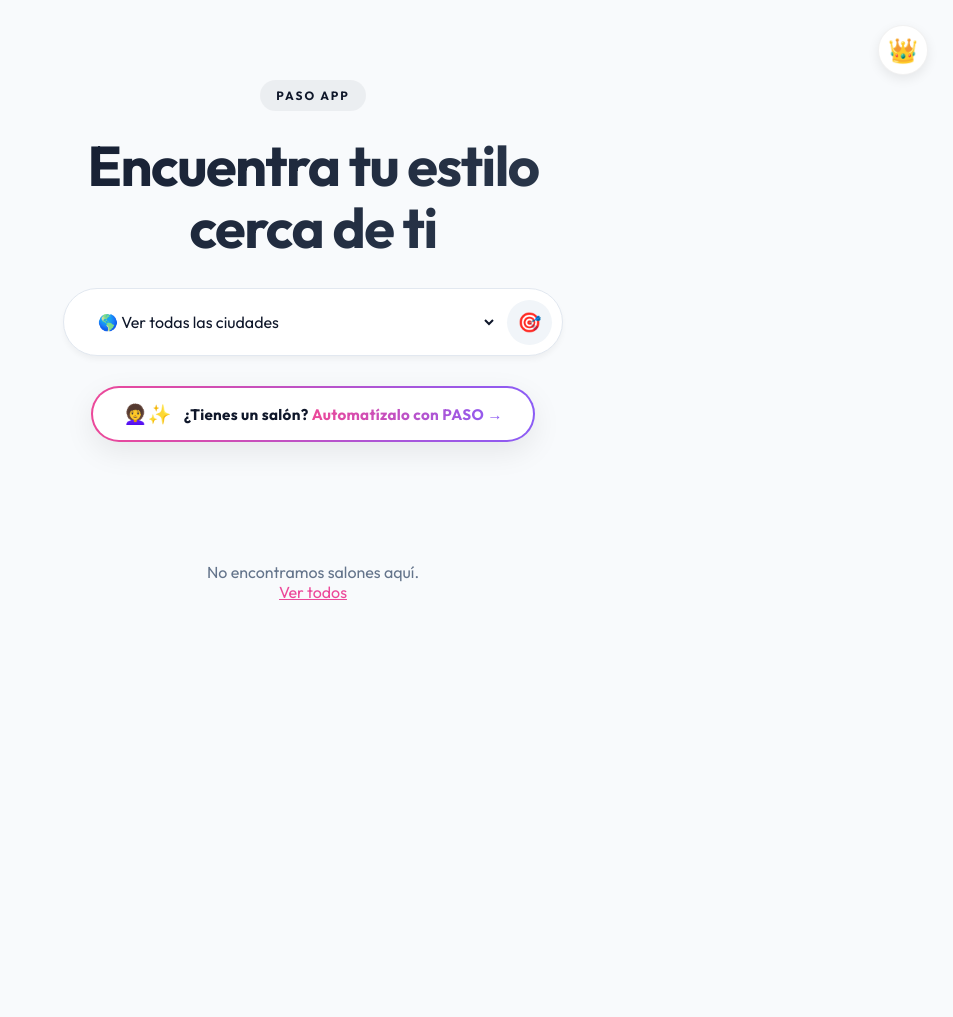
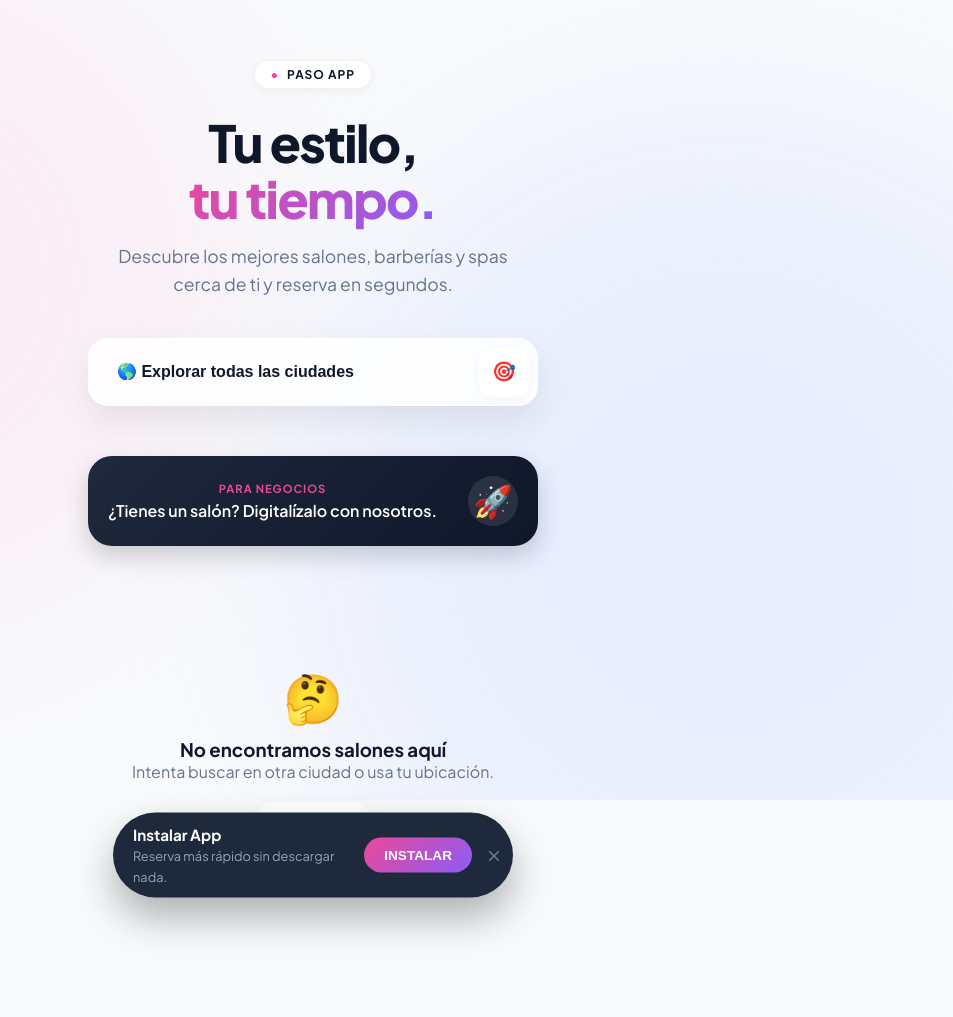
Before and after one commit to juanpablosierraorjuela-bit/CitasPeluqueria-Backend, a Django app: template salon/templates/salon/index.html in a window 1280 px wide. Shown: the whole page, without its empty margins (327-1280 px from the left). Before the commit the page ends 600 px from the top, so only its background shows below. Run offline with Django 3.2, Linux system fonts and the light colour scheme; the template is opened without the code that fills it, so the values that code supplies are empty.

Commit message:
Update index.html

```diff
--- a/salon/templates/salon/index.html
+++ b/salon/templates/salon/index.html
@@ -3,174 +3,332 @@
 <html lang="es">
 <head>
     <meta charset="UTF-8">
-    <meta name="viewport" content="width=device-width, initial-scale=1.0">
+    <meta name="viewport" content="width=device-width, initial-scale=1.0, maximum-scale=1.0, user-scalable=no">
     <title>PASO | Reserva tu Estilo</title>
 
     <link rel="manifest" href="{% url 'pwa_manifest' %}">
-    <meta name="theme-color" content="#ec4899">
+    <meta name="theme-color" content="#ffffff">
     <link rel="apple-touch-icon" href="{% static 'img/icon-192.png' %}">
 
-    <link href="https://fonts.googleapis.com/css2?family=Outfit:wght@300;400;500;700&display=swap" rel="stylesheet">
+    <link href="https://fonts.googleapis.com/css2?family=Plus+Jakarta+Sans:wght@400;500;600;700;800&display=swap" rel="stylesheet">
 
     <style>
         :root {
-            --bg-color: #f8fafc;
-            --text-dark: #0f172a;
-            --text-gray: #64748b;
-            --card-bg: #ffffff;
-            --primary-gradient: linear-gradient(135deg, #0f172a 0%, #334155 100%);
-            --accent-gradient: linear-gradient(90deg, #ec4899 0%, #8b5cf6 100%);
+            --primary: #0f172a;
+            --primary-light: #334155;
+            --accent: #ec4899;
+            --accent-gradient: linear-gradient(135deg, #ec4899 0%, #8b5cf6 100%);
+            --bg-body: #f8fafc;
+            --card-bg: rgba(255, 255, 255, 0.9);
+            --glass: rgba(255, 255, 255, 0.85);
             --shadow-sm: 0 4px 6px -1px rgba(0, 0, 0, 0.05);
-            --shadow-hover: 0 20px 25px -5px rgba(0, 0, 0, 0.1);
+            --shadow-lg: 0 20px 25px -5px rgba(0, 0, 0, 0.1), 0 8px 10px -6px rgba(0, 0, 0, 0.01);
+            --transition: cubic-bezier(0.4, 0, 0.2, 1);
         }
 
-        * { margin: 0; padding: 0; box-sizing: border-box; }
+        * { margin: 0; padding: 0; box-sizing: border-box; -webkit-tap-highlight-color: transparent; }
 
         body {
-            font-family: 'Outfit', sans-serif;
-            background-color: var(--bg-color);
-            color: var(--text-dark);
+            font-family: 'Plus Jakarta Sans', sans-serif;
+            background-color: var(--bg-body);
+            color: var(--primary);
             min-height: 100vh;
-            display: flex;
-            flex-direction: column;
-            align-items: center;
+            overflow-x: hidden;
             position: relative;
         }
 
-        /* BOTÓN DUEÑO */
-        .btn-admin-access {
-            position: absolute; top: 25px; right: 25px;
-            background: #ffffff; color: #0f172a;
-            width: 50px; height: 50px; border-radius: 50%;
-            text-decoration: none; box-shadow: 0 4px 12px rgba(0,0,0,0.08);
-            transition: all 0.3s ease; display: flex; align-items: center; justify-content: center;
-            border: 1px solid rgba(0,0,0,0.05); z-index: 1000;
+        /* --- FONDO ANIMADO (AURORA) --- */
+        .bg-blobs {
+            position: fixed; top: 0; left: 0; width: 100%; height: 100%; z-index: -1;
+            overflow: hidden; background: #f8fafc;
         }
-        .btn-admin-access:hover { transform: translateY(-3px) rotate(15deg); box-shadow: 0 10px 20px rgba(0,0,0,0.12); color: #ec4899; }
+        .blob {
+            position: absolute; border-radius: 50%; filter: blur(80px); opacity: 0.6;
+            animation: float 10s infinite alternate ease-in-out;
+        }
+        .blob-1 { top: -10%; left: -10%; width: 50vw; height: 50vw; background: #fce7f3; animation-delay: 0s; }
+        .blob-2 { bottom: -10%; right: -10%; width: 60vw; height: 60vw; background: #e0e7ff; animation-delay: -5s; }
+        @keyframes float {
+            0% { transform: translate(0, 0) scale(1); }
+            100% { transform: translate(30px, 50px) scale(1.1); }
+        }
 
-        header { text-align: center; padding: 80px 20px 40px; max-width: 900px; width: 100%; }
-        .brand-badge { display: inline-block; background: rgba(15, 23, 42, 0.05); color: var(--text-dark); padding: 8px 16px; border-radius: 50px; font-size: 0.75rem; font-weight: 700; margin-bottom: 24px; letter-spacing: 2px; text-transform: uppercase; }
-        .header-title { font-size: 3.5rem; font-weight: 700; line-height: 1.1; margin-bottom: 20px; background: var(--primary-gradient); -webkit-background-clip: text; -webkit-text-fill-color: transparent; letter-spacing: -1.5px; }
+        /* --- HEADER & HERO --- */
+        header {
+            padding: 60px 20px 40px;
+            display: flex; flex-direction: column; align-items: center; text-align: center;
+            position: relative; z-index: 10;
+        }
 
-        .search-container { background: white; padding: 10px; border-radius: 50px; box-shadow: var(--shadow-sm); display: flex; gap: 10px; max-width: 500px; margin: 30px auto 20px; border: 1px solid #e2e8f0; align-items: center; }
-        .city-select { flex: 1; border: none; padding: 12px 20px; font-size: 1rem; border-radius: 40px; font-family: inherit; color: var(--text-dark); background: transparent; cursor: pointer; outline: none; }
-        .btn-geo { background: #f1f5f9; border: none; width: 45px; height: 45px; border-radius: 50%; cursor: pointer; display: flex; align-items: center; justify-content: center; font-size: 1.2rem; transition: 0.2s; color: var(--text-dark); }
-        .btn-geo:hover { background: #e2e8f0; color: #ec4899; }
+        .brand-pill {
+            display: inline-flex; align-items: center; gap: 8px;
+            background: white; padding: 6px 16px; border-radius: 30px;
+            box-shadow: 0 2px 10px rgba(0,0,0,0.05); margin-bottom: 25px;
+            font-size: 0.75rem; font-weight: 700; letter-spacing: 1px; color: var(--primary);
+            text-transform: uppercase; border: 1px solid rgba(0,0,0,0.05);
+        }
 
-        .salon-grid { display: grid; grid-template-columns: repeat(auto-fill, minmax(300px, 1fr)); gap: 30px; max-width: 1200px; width: 100%; padding: 40px 40px 100px; }
-        .salon-card { background: var(--card-bg); border-radius: 24px; padding: 30px; text-decoration: none; color: inherit; position: relative; overflow: hidden; transition: all 0.3s ease; border: 1px solid rgba(255, 255, 255, 0.8); box-shadow: var(--shadow-sm); display: flex; flex-direction: column; justify-content: space-between; min-height: 200px; }
-        .salon-card:hover { transform: translateY(-5px); box-shadow: var(--shadow-hover); border-color: rgba(236, 72, 153, 0.2); }
-        .salon-card::after { content: ''; position: absolute; left: 0; bottom: 0; height: 4px; width: 0%; background: var(--accent-gradient); transition: width 0.3s ease; }
-        .salon-card:hover::after { width: 100%; }
-        .salon-name { font-size: 1.5rem; font-weight: 700; margin-bottom: 8px; }
-        .salon-city { display: inline-block; font-size: 0.75rem; font-weight: 700; text-transform: uppercase; color: #ec4899; background: #fdf2f8; padding: 4px 10px; border-radius: 20px; margin-bottom: 15px; }
-        .info-row { display: flex; align-items: center; gap: 8px; font-size: 0.9rem; color: var(--text-gray); margin-bottom: 5px; }
-        .action-link { font-weight: 600; font-size: 0.9rem; color: var(--text-dark); display: flex; align-items: center; gap: 5px; margin-top: 20px; opacity: 0.7; transition: 0.3s; }
-        .salon-card:hover .action-link { opacity: 1; gap: 10px; }
+        .hero-title {
+            font-size: 3.2rem; font-weight: 800; line-height: 1.1; margin-bottom: 15px;
+            letter-spacing: -0.03em; color: var(--primary);
+        }
+        .hero-title span {
+            background: var(--accent-gradient); -webkit-background-clip: text; -webkit-text-fill-color: transparent;
+        }
 
-        /* DISEÑO PWA FLOTANTE (GLASSMORPHISM) */
+        .hero-subtitle {
+            font-size: 1.1rem; color: #64748b; margin-bottom: 40px; max-width: 400px; line-height: 1.6;
+        }
+
+        /* --- BUSCADOR FLOTANTE --- */
+        .search-glass {
+            background: var(--glass); backdrop-filter: blur(12px);
+            padding: 8px; border-radius: 20px;
+            box-shadow: 0 15px 35px rgba(0,0,0,0.08); border: 1px solid white;
+            display: flex; width: 100%; max-width: 450px; transition: transform 0.3s var(--transition);
+        }
+        .search-glass:focus-within { transform: translateY(-2px); box-shadow: 0 20px 40px rgba(236, 72, 153, 0.15); }
+
+        .city-select {
+            flex: 1; border: none; background: transparent; padding: 15px 20px;
+            font-size: 1rem; font-weight: 600; color: var(--primary); outline: none;
+            cursor: pointer; appearance: none;
+        }
+
+        .btn-location {
+            width: 50px; height: 50px; border-radius: 14px; border: none;
+            background: white; color: var(--primary); font-size: 1.2rem;
+            cursor: pointer; transition: 0.2s; box-shadow: 0 4px 10px rgba(0,0,0,0.03);
+            display: flex; align-items: center; justify-content: center;
+        }
+        .btn-location:hover { background: var(--accent); color: white; }
+
+        /* --- SAAS CTA CARD --- */
+        .saas-banner {
+            margin-top: 50px; width: 100%; max-width: 450px;
+            background: linear-gradient(135deg, #1e293b 0%, #0f172a 100%);
+            border-radius: 24px; padding: 20px; position: relative; overflow: hidden;
+            display: flex; align-items: center; justify-content: space-between;
+            text-decoration: none; transition: transform 0.3s;
+            box-shadow: 0 10px 25px rgba(15, 23, 42, 0.2);
+        }
+        .saas-banner:hover { transform: translateY(-3px); }
+        .saas-content { color: white; z-index: 2; }
+        .saas-tag { font-size: 0.7rem; color: #ec4899; font-weight: 700; text-transform: uppercase; letter-spacing: 1px; margin-bottom: 5px; display: block; }
+        .saas-text { font-size: 1rem; font-weight: 600; margin: 0; }
+        .saas-icon { font-size: 2rem; background: rgba(255,255,255,0.1); width: 50px; height: 50px; border-radius: 50%; display: flex; align-items: center; justify-content: center; }
+
+        /* --- GRID DE SALONES --- */
+        .grid-container {
+            width: 100%; max-width: 1000px; margin: 0 auto; padding: 20px 20px 120px;
+            display: grid; grid-template-columns: repeat(auto-fill, minmax(320px, 1fr)); gap: 25px;
+        }
+
+        .salon-card {
+            background: var(--card-bg); backdrop-filter: blur(5px);
+            border-radius: 24px; padding: 25px;
+            text-decoration: none; color: inherit;
+            border: 1px solid rgba(255,255,255,0.6);
+            box-shadow: var(--shadow-sm);
+            transition: all 0.4s var(--transition);
+            opacity: 0; transform: translateY(30px); /* Para animación de entrada */
+            display: flex; flex-direction: column;
+        }
+
+        .salon-card.visible { opacity: 1; transform: translateY(0); }
+        .salon-card:hover {
+            transform: translateY(-8px) scale(1.02);
+            box-shadow: var(--shadow-lg); border-color: rgba(236, 72, 153, 0.3);
+        }
+
+        .salon-header { display: flex; align-items: center; gap: 15px; margin-bottom: 20px; }
+
+        /* Avatar Generado Automáticamente */
+        .salon-avatar {
+            width: 60px; height: 60px; border-radius: 18px;
+            background: linear-gradient(135deg, #e2e8f0, #cbd5e1);
+            color: #475569; font-size: 1.5rem; font-weight: 800;
+            display: flex; align-items: center; justify-content: center;
+            box-shadow: 0 8px 15px rgba(0,0,0,0.05);
+            flex-shrink: 0;
+        }
+
+        .salon-info h2 { font-size: 1.25rem; font-weight: 800; color: var(--primary); margin: 0; line-height: 1.2; }
+        .salon-location { font-size: 0.85rem; color: #64748b; display: flex; align-items: center; gap: 5px; margin-top: 5px; }
+
+        .salon-footer {
+            margin-top: auto; padding-top: 20px; border-top: 1px solid rgba(0,0,0,0.04);
+            display: flex; justify-content: space-between; align-items: center;
+        }
+        .btn-book {
+            font-size: 0.9rem; font-weight: 700; color: var(--accent);
+            display: flex; align-items: center; gap: 5px; transition: gap 0.2s;
+        }
+        .salon-card:hover .btn-book { gap: 10px; }
+
+        /* --- ADMIN BUTTON --- */
+        .admin-float {
+            position: fixed; top: 20px; right: 20px; z-index: 100;
+            background: rgba(255,255,255,0.8); backdrop-filter: blur(10px);
+            width: 45px; height: 45px; border-radius: 50%;
+            display: flex; align-items: center; justify-content: center;
+            text-decoration: none; font-size: 1.2rem;
+            box-shadow: 0 5px 15px rgba(0,0,0,0.05); border: 1px solid rgba(0,0,0,0.05);
+            transition: transform 0.3s;
+        }
+        .admin-float:hover { transform: rotate(15deg) scale(1.1); }
+
+        /* --- PWA TOAST --- */
         .pwa-toast {
-            position: fixed; bottom: 30px; left: 50%; transform: translateX(-50%) translateY(100px);
-            background: rgba(15, 23, 42, 0.85); backdrop-filter: blur(12px); -webkit-backdrop-filter: blur(12px);
-            padding: 12px 20px; border-radius: 50px; display: flex; align-items: center; gap: 15px;
-            box-shadow: 0 15px 35px rgba(0,0,0,0.3); border: 1px solid rgba(255,255,255,0.1);
-            z-index: 9999; opacity: 0; pointer-events: none; transition: all 0.6s cubic-bezier(0.175, 0.885, 0.32, 1.275);
+            position: fixed; bottom: 30px; left: 50%; transform: translateX(-50%) translateY(150%);
+            background: #1e293b; color: white; padding: 12px 12px 12px 20px;
+            border-radius: 50px; display: flex; align-items: center; gap: 15px;
+            box-shadow: 0 20px 40px rgba(0,0,0,0.3); z-index: 9999; width: 90%; max-width: 400px;
+            transition: transform 0.6s cubic-bezier(0.175, 0.885, 0.32, 1.275);
         }
-        .pwa-toast.show { transform: translateX(-50%) translateY(0); opacity: 1; pointer-events: all; }
-        .pwa-icon-box { width: 40px; height: 40px; background: linear-gradient(135deg, #ec4899, #8b5cf6); border-radius: 50%; display: flex; align-items: center; justify-content: center; font-size: 1.2rem; animation: pulse 2s infinite; }
-        @keyframes pulse { 0% { box-shadow: 0 0 0 0 rgba(236, 72, 153, 0.7); } 70% { box-shadow: 0 0 0 10px rgba(236, 72, 153, 0); } 100% { box-shadow: 0 0 0 0 rgba(236, 72, 153, 0); } }
-        .pwa-info { display: flex; flex-direction: column; }
-        .pwa-title { color: white; font-weight: 700; font-size: 0.95rem; }
-        .pwa-subtitle { color: #cbd5e1; font-size: 0.75rem; }
-        .btn-pwa-action { background: white; color: #0f172a; border: none; padding: 8px 18px; border-radius: 20px; font-weight: 700; font-size: 0.85rem; cursor: pointer; transition: 0.2s; }
-        .btn-pwa-action:hover { transform: scale(1.05); background: #ec4899; color: white; }
-        .pwa-close { background: transparent; border: none; color: #64748b; font-size: 1.2rem; cursor: pointer; margin-left: 5px; }
+        .pwa-toast.show { transform: translateX(-50%) translateY(0); }
+        .btn-install {
+            background: var(--accent-gradient); border: none; color: white;
+            padding: 10px 20px; border-radius: 30px; font-weight: 700; font-size: 0.85rem; cursor: pointer;
+        }
 
         @media (max-width: 768px) {
-            .header-title { font-size: 2.5rem; } .salon-grid { padding: 0 20px 80px; }
-            .pwa-toast { width: 90%; justify-content: space-between; border-radius: 20px; }
+            .hero-title { font-size: 2.5rem; }
+            .grid-container { padding: 0 15px 100px; gap: 15px; grid-template-columns: 1fr; }
+            .salon-card { padding: 20px; }
         }
     </style>
 </head>
 <body>
 
-    <a href="/admin/" class="btn-admin-access" title="Entrar al Panel Administrativo">
-        <span style="font-size: 1.5rem;">👑</span>
-    </a>
+    <div class="bg-blobs">
+        <div class="blob blob-1"></div>
+        <div class="blob blob-2"></div>
+    </div>
+
+    {% if request.user.is_authenticated and request.user.is_staff %}
+    <a href="/admin/" class="admin-float" title="Admin Panel">👑</a>
+    {% endif %}
 
     <header>
-        <span class="brand-badge">PASO APP</span>
-        <h1 class="header-title">Encuentra tu estilo<br>cerca de ti</h1>
+        <div class="brand-pill">
+            <span style="color:#ec4899;">●</span> PASO APP
+        </div>
 
-        <div class="search-container">
+        <h1 class="hero-title">Tu estilo,<br><span>tu tiempo.</span></h1>
+        <p class="hero-subtitle">Descubre los mejores salones, barberías y spas cerca de ti y reserva en segundos.</p>
+
+        <div class="search-glass">
             <select id="city-selector" class="city-select" onchange="filtrarCiudad(this.value)">
-                <option value="">🌎 Ver todas las ciudades</option>
+                <option value="">🌎 Explorar todas las ciudades</option>
                 {% for c in ciudades %}
                     <option value="{{ c }}" {% if c == ciudad_actual %}selected{% endif %}>📍 {{ c }}</option>
                 {% endfor %}
             </select>
-            <button class="btn-geo" onclick="usarMiUbicacion()" title="Usar mi ubicación actual">🎯</button>
+            <button class="btn-location" onclick="usarMiUbicacion()" title="Cerca de mí">
+                🎯
+            </button>
         </div>
-        <div style="margin-top: 30px;">
-            <a href="{% url 'landing_saas' %}" style="display: inline-flex; align-items: center; gap: 12px; background: white; color: #0f172a; padding: 14px 30px; border-radius: 50px; text-decoration: none; font-weight: 600; font-size: 0.95rem; box-shadow: 0 10px 30px rgba(0,0,0,0.08); border: 2px solid transparent; background-image: linear-gradient(white, white), linear-gradient(90deg, #ec4899, #8b5cf6); background-origin: border-box; background-clip: padding-box, border-box; transition: all 0.3s ease; letter-spacing: 0.3px;">
-                <span style="font-size: 1.2rem;">👩‍🦱✨</span>
-                <span>¿Tienes un salón? <span style="background: linear-gradient(90deg, #ec4899, #8b5cf6); -webkit-background-clip: text; -webkit-text-fill-color: transparent; font-weight: 700;">Automatízalo con PASO &rarr;</span></span>
-            </a>
-        </div>
+
+        <a href="{% url 'landing_saas' %}" class="saas-banner">
+            <div class="saas-content">
+                <span class="saas-tag">Para Negocios</span>
+                <p class="saas-text">¿Tienes un salón? Digitalízalo con nosotros.</p>
+            </div>
+            <div class="saas-icon">🚀</div>
+        </a>
     </header>
 
-    <div class="salon-grid">
+    <div class="grid-container">
         {% for p in peluquerias %}
             <a href="{% url 'agendar_cita' p.slug %}" class="salon-card">
-                <div class="salon-content">
-                    <span class="salon-city">{{ p.ciudad }}</span>
-                    <h2 class="salon-name">{{ p.nombre_visible }}</h2>
-                    {% if p.direccion %}<div class="info-row"><span>📍</span> {{ p.direccion }}</div>{% endif %}
+                <div class="salon-header">
+                    <div class="salon-avatar" style="background: {{ forloop.counter|divisibleby:2|yesno:'linear-gradient(135deg, #fce7f3, #fbcfe8),linear-gradient(135deg, #e0e7ff, #c7d2fe)' }}; color: {{ forloop.counter|divisibleby:2|yesno:'#db2777,#4f46e5' }};">
+                        {{ p.nombre_visible|first|upper }}
+                    </div>
+                    <div class="salon-info">
+                        <h2>{{ p.nombre_visible }}</h2>
+                        <div class="salon-location">
+                            <span>📍 {{ p.ciudad }}</span>
+                        </div>
+                    </div>
                 </div>
-                <div class="action-link">Reservar <span>&rarr;</span></div>
+
+                {% if p.direccion %}
+                <p style="font-size: 0.9rem; color: #64748b; margin: 0 0 15px;">{{ p.direccion }}</p>
+                {% endif %}
+
+                <div class="salon-footer">
+                    <span style="font-size: 0.8rem; font-weight: 600; background: #f1f5f9; padding: 5px 10px; border-radius: 10px; color: #475569;">Disponible hoy</span>
+                    <div class="btn-book">Reservar <span>&rarr;</span></div>
+                </div>
             </a>
         {% empty %}
-            <div style="grid-column: 1 / -1; text-align: center; padding: 40px;">
-                <p style="color: var(--text-gray);">No encontramos salones aquí.</p>
-                <a href="/" style="color: #ec4899;">Ver todos</a>
+            <div style="grid-column: 1 / -1; text-align: center; padding: 60px 20px;">
+                <div style="font-size: 3rem; margin-bottom: 10px;">🤔</div>
+                <h3 style="color: var(--primary);">No encontramos salones aquí</h3>
+                <p style="color: #64748b;">Intenta buscar en otra ciudad o usa tu ubicación.</p>
+                <button onclick="window.location.href='/'" style="margin-top:20px; padding: 10px 25px; border:none; background:white; color:#ec4899; font-weight:700; border-radius:20px; cursor:pointer; box-shadow:0 5px 15px rgba(0,0,0,0.05);">Ver Todos</button>
             </div>
         {% endfor %}
     </div>
 
     <div id="pwa-toast" class="pwa-toast">
-        <div class="pwa-icon-box">📲</div>
-        <div class="pwa-info"><span class="pwa-title">Instalar App</span><span class="pwa-subtitle">Reserva más rápido</span></div>
-        <button id="pwa-install-btn" class="btn-pwa-action">INSTALAR</button>
-        <button id="pwa-close-btn" class="pwa-close">&times;</button>
+        <div style="flex:1;">
+            <strong style="display:block; font-size:0.95rem;">Instalar App</strong>
+            <span style="font-size:0.8rem; color:#94a3b8;">Reserva más rápido sin descargar nada.</span>
+        </div>
+        <button id="pwa-install-btn" class="btn-install">INSTALAR</button>
+        <button onclick="document.getElementById('pwa-toast').classList.remove('show')" style="background:transparent; border:none; color:#64748b; font-size:1.5rem; cursor:pointer;">&times;</button>
     </div>
 
     <script>
+        // 1. ANIMACIÓN SCROLL (INTERSECTION OBSERVER)
+        document.addEventListener('DOMContentLoaded', () => {
+            const observer = new IntersectionObserver((entries) => {
+                entries.forEach(entry => {
+                    if (entry.isIntersecting) {
+                        entry.target.classList.add('visible');
+                    }
+                });
+            }, { threshold: 0.1 });
+
+            document.querySelectorAll('.salon-card').forEach(card => {
+                observer.observe(card);
+            });
+        });
+
+        // 2. GEOLOCALIZACIÓN
         function filtrarCiudad(c) { window.location.href = c ? `/?ciudad=${c}` : `/`; }
+
         function usarMiUbicacion() {
-            const btn = document.querySelector('.btn-geo'); btn.innerHTML = '⏳';
-            if (!navigator.geolocation) { alert("Sin soporte Geo."); btn.innerHTML = '🎯'; return; }
+            const btn = document.querySelector('.btn-location');
+            const originalText = btn.innerHTML;
+            btn.innerHTML = '<span style="animation:spin 1s infinite">⏳</span>';
+
+            if (!navigator.geolocation) { alert("Tu navegador no soporta geolocalización."); btn.innerHTML = originalText; return; }
+
             navigator.geolocation.getCurrentPosition(async (p) => {
                 try {
                     const res = await fetch(`https://nominatim.openstreetmap.org/reverse?format=json&lat=${p.coords.latitude}&lon=${p.coords.longitude}`);
                     const d = await res.json();
                     const c = d.address.city || d.address.town || d.address.village;
-                    if (c) window.location.href = `/?ciudad=${c}`; else alert("Ciudad no detectada.");
-                } catch (e) { alert("Error."); } finally { btn.innerHTML = '🎯'; }
-            }, () => { alert("Permiso denegado."); btn.innerHTML = '🎯'; });
+                    if (c) window.location.href = `/?ciudad=${c}`; else alert("No pudimos detectar tu ciudad.");
+                } catch (e) { alert("Error de conexión."); } finally { btn.innerHTML = originalText; }
+            }, () => { alert("Necesitamos permiso para ver tu ubicación."); btn.innerHTML = originalText; });
         }
 
-        // PWA Logic
+        // 3. PWA INSTALL LOGIC
         if ('serviceWorker' in navigator) navigator.serviceWorker.register('/static/js/sw.js');
         let deferredPrompt;
         const toast = document.getElementById('pwa-toast');
         window.addEventListener('beforeinstallprompt', (e) => {
             e.preventDefault(); deferredPrompt = e;
-            setTimeout(() => toast.classList.add('show'), 2000);
+            setTimeout(() => toast.classList.add('show'), 3000); // Mostrar a los 3 seg
         });
         document.getElementById('pwa-install-btn').addEventListener('click', async () => {
             if (deferredPrompt) { deferredPrompt.prompt(); deferredPrompt = null; toast.classList.remove('show'); }
         });
-        document.getElementById('pwa-close-btn').addEventListener('click', () => toast.classList.remove('show'));
     </script>
 </body>
 </html>
```
